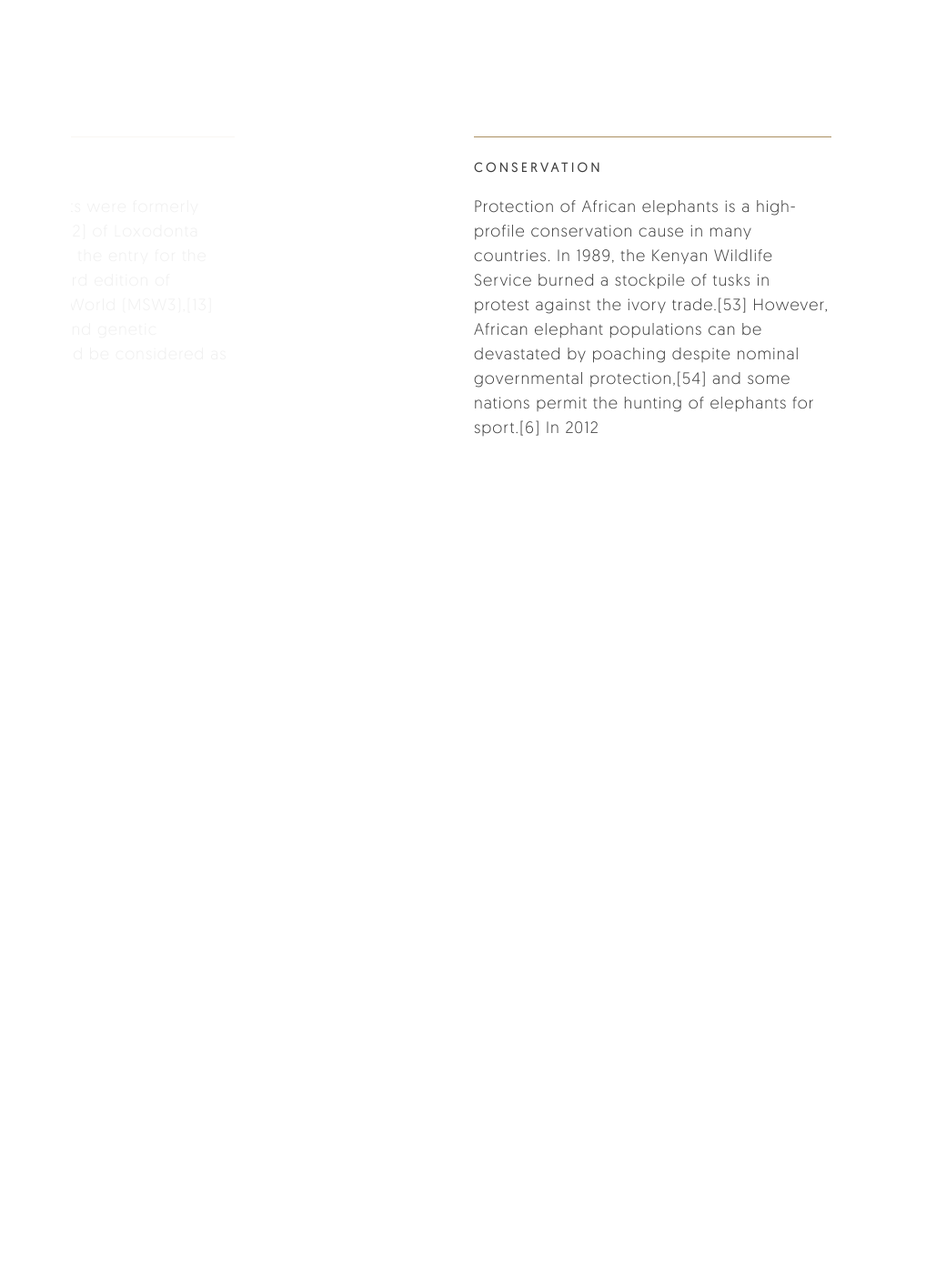
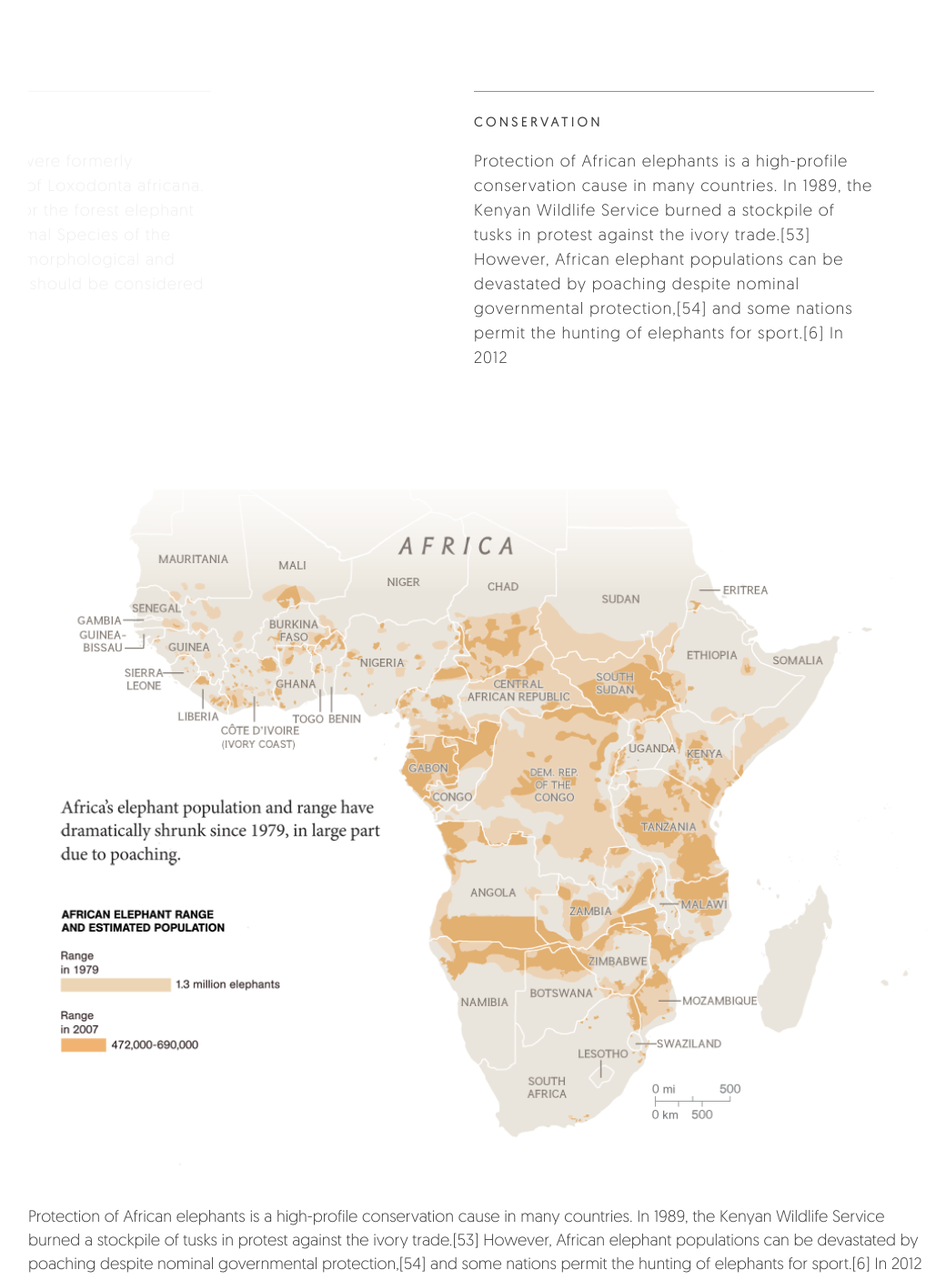
Before and after one commit to kasiakor/save-elephants, a plain HTML site: page index.html in a window 1280 px wide. Shown: the part 1581-2988 px from the top of the page at 91% size, without its empty margins (109-1138 px from the left). Before the commit the page ends 2195 px from the top, so only its background shows below. Drawn offline with Linux system fonts and the light colour scheme.

Commit message:
Add map and style the section

```diff
--- a/index.html
+++ b/index.html
@@ -38,10 +38,13 @@
 		</div>
 	</header>
 	<main id="content" role="main">
-		<section class="main-intro">
+		<section>
 			<div class="intro page-container">
 				<p><strong>African elephants </strong>are elephants of the genus Loxodonta,[2] from Greek λοξός (loxós 'slanting, crosswise, oblique sided') + ὀδούς (odoús, stem odónt-, 'tooth'). The genus consists of two extant species: the African bush elephant, L. africana, and the smaller African forest elephant, L. cyclotis. Loxodonta is one of two existing genera of the family, Elephantidae.[1] Fossil remains of Loxodonta have been found only in Africa, in strata as old as the middle Pliocene. However, sequence analysis of DNA extracted from fossils of an extinct elephant species undermines the validity of the genus.[3]</p>
 			</div>
+		</section>
+
+		<section>
 			<div class="slide-slow page-container">
 				<ul class="info-list">
 					<li class="item-1">
@@ -58,6 +61,12 @@
 			</div>
 
 		</section>
+		<section>
+			<div class="info-map page-container">
+				<img src="img/map_population.png">
+				<div>Protection of African elephants is a high-profile conservation cause in many countries. In 1989, the Kenyan Wildlife Service burned a stockpile of tusks in protest against the ivory trade.[53] However, African elephant populations can be devastated by poaching despite nominal governmental protection,[54] and some nations permit the hunting of elephants for sport.[6] In 2012</div>
+			</div>
+		</section>
 
 	</main>
 </body>
--- a/style.css
+++ b/style.css
@@ -69,12 +69,15 @@ li a {
 }
 
 /*...........Introduction...........*/
+section {
+    padding-bottom: 50px;
+    padding-top: 50px;
+}
 
 .page-container {
-    max-width: 906px;
+    width: 100%;
+    max-width: 1000px;
     margin: 0 auto;
-    padding-bottom: 100px;
-    padding-top: 100px;
     font-weight: 100;
 
 }
@@ -83,9 +86,7 @@ li a {
 
     font-size: 24px;
     font-weight: 100;
-    max-width: 906px;
     margin: 0 auto;
-    padding-bottom: 100px;
     padding-top: 100px;
     font-weight: 100;
 
@@ -168,3 +169,19 @@ li a {
 0%, 8.3% { left: -50%; opacity: 0; }
 33.33%, 100% { left: 0%; opacity: 1; }
 }
+
+/*..............map.....................*/
+
+.info-map {
+   text-align: center;
+
+}
+
+.info-map > div {
+   text-align: left;
+
+}
+
+.info-map img {
+    width: 100%;
+}
```
Also changed, not shown: img/map_population.png (added).
